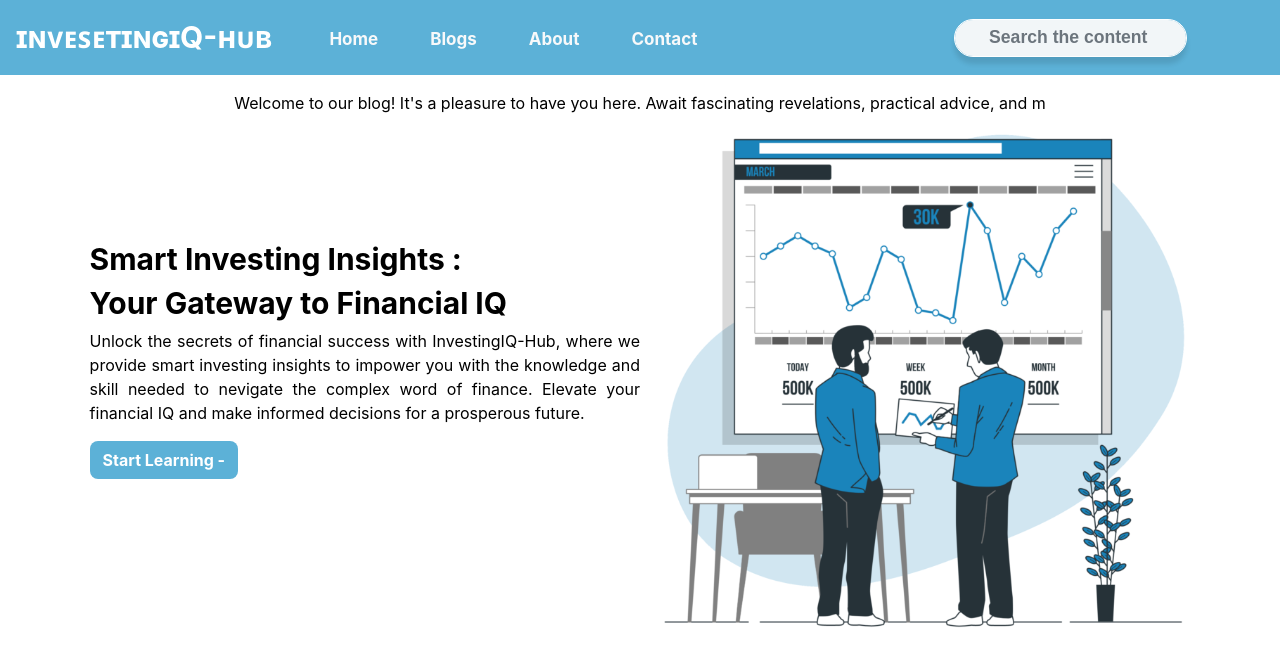
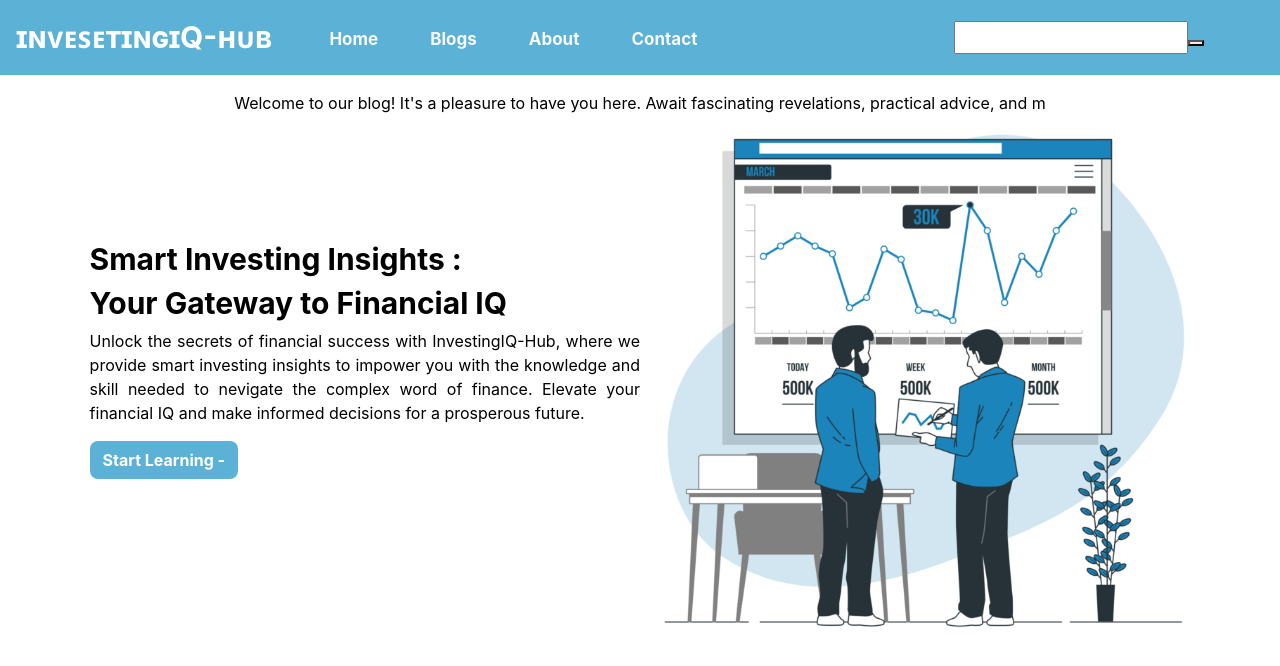
Before and after one commit to Mechboyshyam/InvestingIQ-Hub, a React (Create React App) app in the folder client/: page / in a window 1280 px wide. Shown: the top 666 px of the page. Built offline with nearby package versions, Linux system fonts and the light colour scheme.

Commit message:
navbar search box design started

```diff
--- a/client/src/Component/Navbar/Navbar.js
+++ b/client/src/Component/Navbar/Navbar.js
@@ -59,19 +59,17 @@ export default  function Navbar() {
               </span> */}
             </div>
             <div className="col-4 ">
-              <form className="form-inline search-box my-2 my-lg-0">
+              {/* <form className="form-inline search-box my-2 my-lg-0">
                 <input
                   className="form-control mr-sm-2 text-center border-bold"
                   type="search"
                   placeholder="Search the content"
                   aria-label="Search"
                 />
-                {/* <button
-                className="contact hover-eff-btn bold my-2 my-sm-0"
-                type="submit"
-              >
-                <a href="/contact" className="text-decoration-none contact text-light">Contact</a>
-              </button> */}
+              </form> */}
+              <form className="search-boxx">
+                <input type="text" placeholder="" />
+                <button type="reset"></button>
               </form>
             </div>
           </div>
```
Also changed, not shown: client/src/Component/Navbar/Navbar.css (+2 -7 lines), client/src/Images/Screenshot 2024-03-30 110012.png (added), 13 other files (tests, documents, lock files or other folders).
